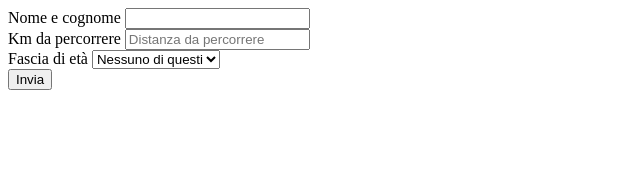
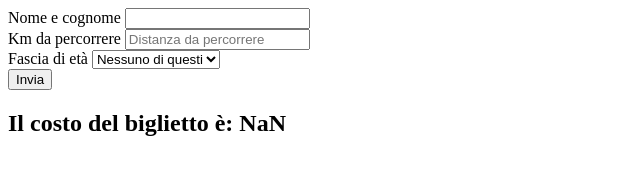
Before and after one commit to giannisaladino/js-biglietto-treno-form, a plain HTML site: page index.html in a window 1280 px wide. Both pictures are taken after a click on the input "Invia". Shown: the whole page, without its empty margins (0-640 px from the left). Drawn offline with Linux system fonts and the light colour scheme.

Commit message:
ADD: stampa degli otuput su html

```diff
--- a/index.html
+++ b/index.html
@@ -31,7 +31,8 @@
             <div>
                 <input id="submit" type="submit" value="Invia" />
             </div>
-
+            <h1 id="credenziali"></h1>
+            <h2 id="risultato"></h2>
         </section>
 
     </main>
--- a/js/app.js
+++ b/js/app.js
@@ -12,44 +12,46 @@ console.log(selectAgeElement);
 const submitElement = document.getElementById('submit');
 console.log(submitElement);
 
+const credenziali = document.getElementById('credenziali');
+const risultato = document.getElementById('risultato');
 
 // aggiungo il listener del clic sul pulsante
 submitElement.addEventListener('click', function () {
 
-    name = inputNameElement.value
-    distanza = inputDistanceElement.value
-    eta = selectAgeElement.value
+    name = inputNameElement.value; // string
+    distanza = parseFloat(inputDistanceElement.value); // float
+    eta = selectAgeElement.value; // string
 
     // 3 Calcolare il prezzo totale del viaggio in base all'età del passeggero
     const prezzo = 0.21; //number
 
-let total = distanza * 0.21; //number
+    let total = distanza * 0.21; // float
 
     // SE il passeggero è minorenne avrà uno sconto del 20%
 
     let sconto;
 
-if(eta === 'minorenne') {
-    console.log(name);
+    if (eta === 'minorenne') {
+        credenziali.innerHTML = name;
         sconto = total * 0.20;
         total = total - sconto;
-    console.log(total.toFixed(2));
+        risultato.innerHTML = 'Il costo del biglietto è: ' + total.toFixed(2);
     }
 
     // ALTRIMENTI SE il passeggero è un over 65 avrà uno sconto del 40%
 
- else if(eta === 'over') {
-    console.log(name);
+    else if (eta === 'over') {
+        credenziali.innerHTML = name;
         sconto = total * 0.40;
         total = total - sconto;
-    console.log(total.toFixed(2));
+        risultato.innerHTML = 'Il costo del biglietto è: ' + total.toFixed(2);
     }
 
     // ALTRIMENTI stampa il prezzo fisso
 
     else {
-    console.log(name);
-    console.log(total.toFixed(2));
+        credenziali.innerHTML = name;
+        risultato.innerHTML = 'Il costo del biglietto è: ' + total.toFixed(2);
     }
 
 })
```
Lines whose indentation alone changed are shown as unchanged.
